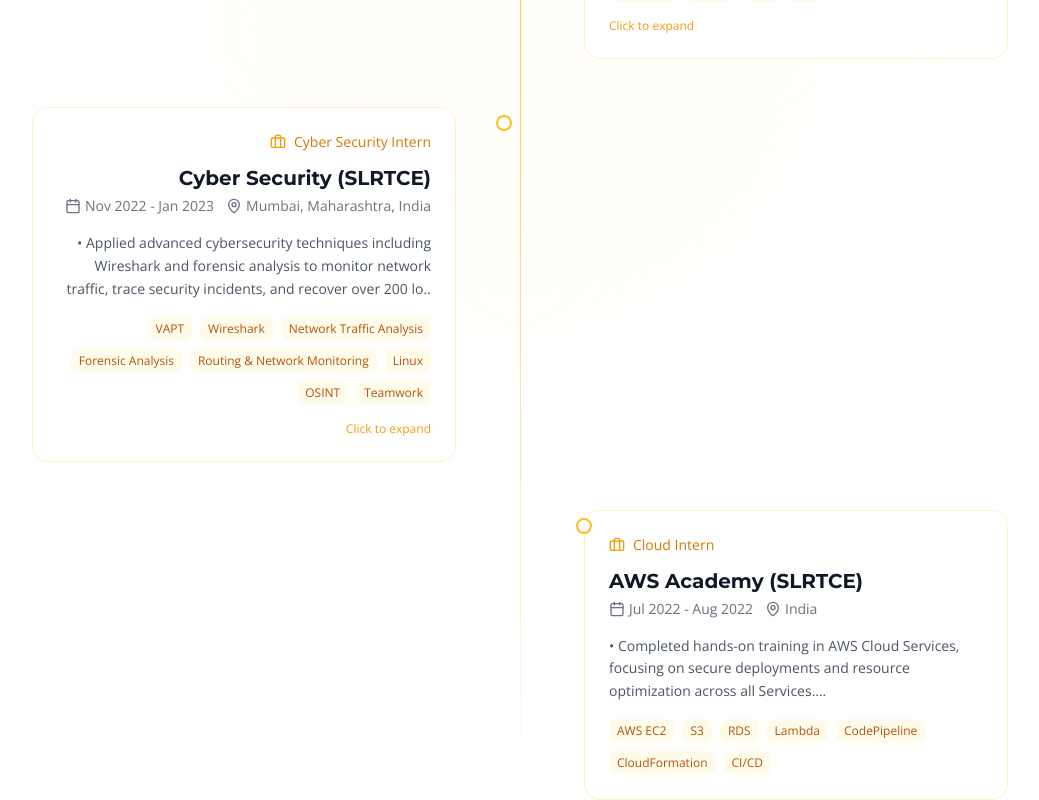
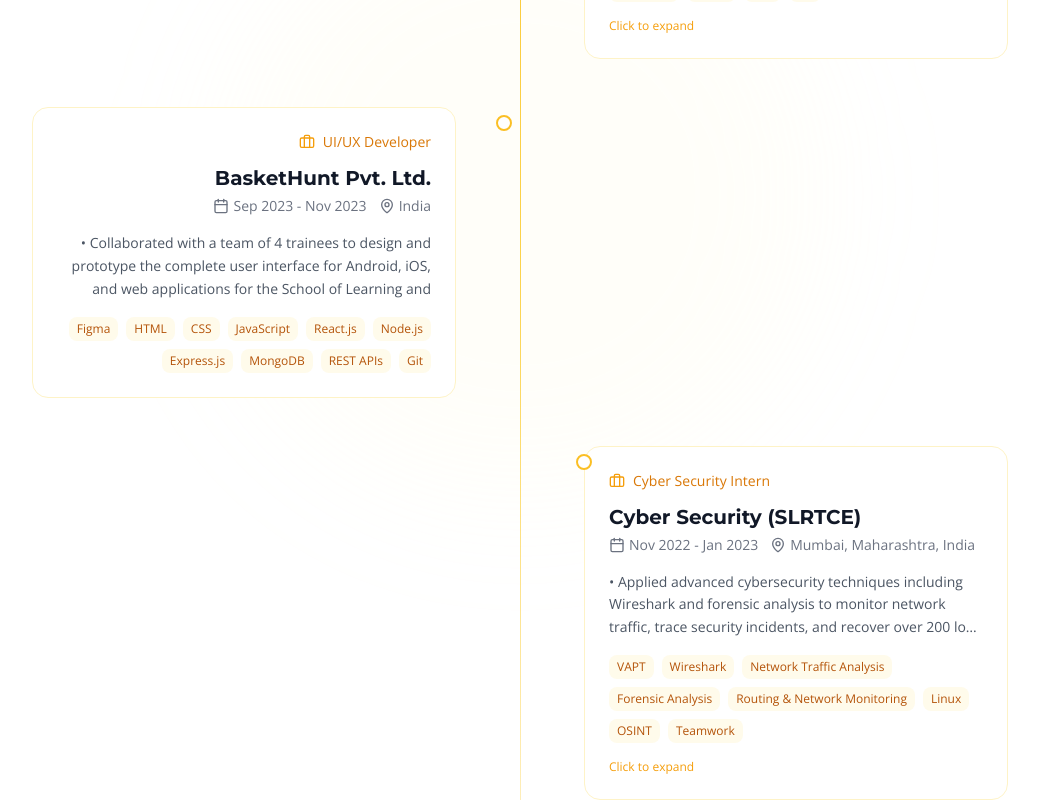
Before and after one commit to Kini7686/Kini-Portfolio, a React (Vite) app: page / in a window 1280 px wide. Shown: the part 7420-8220 px from the top of the page, without its empty margins (120-1159 px from the left). Built offline with nearby package versions, Linux system fonts and the light colour scheme.

Commit message:
Add UI/UX Developer experience to Experience section

```diff
--- a/src/sections/Experience.tsx
+++ b/src/sections/Experience.tsx
@@ -45,6 +45,18 @@
       'Integrated UPI-based payment workflows with backend verification and real-time transaction synchronization for automated service activation.',
     ],
     techStack: ['React.js', 'Node.js', 'Express.js', 'MongoDB', 'REST APIs', 'JavaScript', 'HTML', 'CSS', 'Git'],
+  },
+  {
+    title: 'UI/UX Developer',
+    company: 'BasketHunt Pvt. Ltd.',
+    location: 'India',
+    period: 'Sep 2023 - Nov 2023',
+    description: [
+      'Collaborated with a team of 4 trainees to design and prototype the complete user interface for Android, iOS, and web applications for the School of Learning and iLearn website, ensuring a cohesive and seamless user experience across all platforms',
+      'Applied UI/UX design principles and industry best practices to enhance user flow, usability, and interaction, contributing to an improved user journey',
+      'Actively contributed to 2 live projects, focusing on user interface design and logo creation, delivering impactful designs that aligned with company branding and user needs',
+    ],
+    techStack: ['Figma', 'HTML', 'CSS', 'JavaScript', 'React.js', 'Node.js', 'Express.js', 'MongoDB', 'REST APIs', 'Git'],
   },
   {
     title: 'Cyber Security Intern',
```
